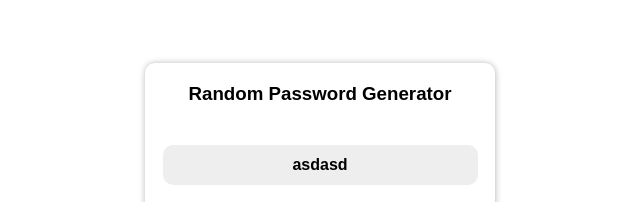
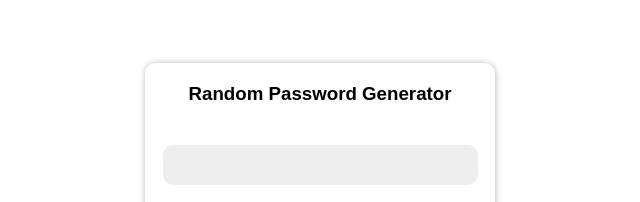
Before and after one commit to KumarKelashMeghwar/Random-Password-Generator, a plain HTML site: page index.html in a window 1280 px wide. Shown: the part 112-314 px from the top of the page, 320-960 px from the left. Drawn offline with Linux system fonts and the light colour scheme.

Commit message:
Update index.html

```diff
--- a/index.html
+++ b/index.html
@@ -10,7 +10,7 @@
 
 	<div class="container">
 		<h3>Random Password Generator</h3>
-		<div class="password">asdasd</div>
+		<div class="password"></div>
 		<div class="passlength">Password Length <span class="pt">9</span> <input max="10" min="1" class="range" type="range"></div>
 		<div class="upper">Include Uppercase     <input class="up" type="checkbox"></div>
 		<div class="lower">Include Lowercase     <input class="low" type="checkbox"></div>
```
